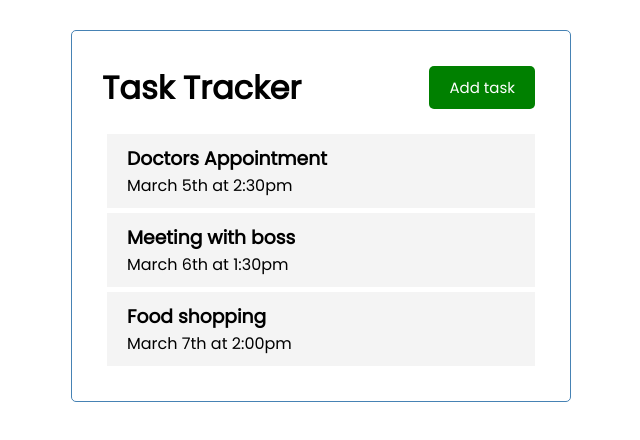
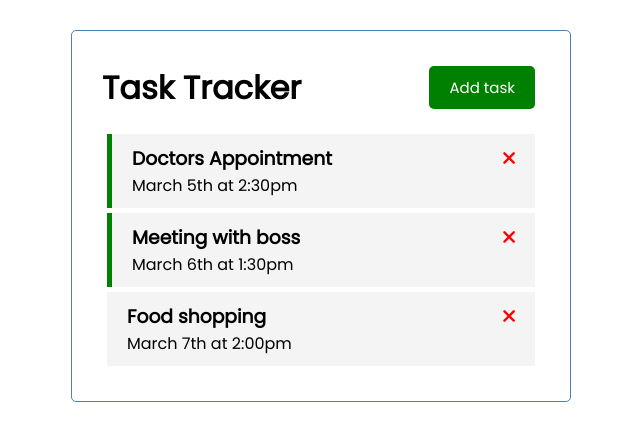
Before and after one commit to bennkingy/vue, a Vue app in the folder fundamentals/: page / in a window 1280 px wide. Shown: the top 440 px of the page, without its empty margins (319-959 px from the left). Built offline with nearby package versions, Linux system fonts and the light colour scheme.

Commit message:
Can delete tasks client side now

```diff
--- a/fundamentals/public/index.html
+++ b/fundamentals/public/index.html
@@ -4,6 +4,7 @@
     <meta charset="utf-8">
     <meta http-equiv="X-UA-Compatible" content="IE=edge">
     <meta name="viewport" content="width=device-width,initial-scale=1.0">
+    <link rel="stylesheet" href="https://cdnjs.cloudflare.com/ajax/libs/font-awesome/6.0.0/css/all.min.css" integrity="sha512-9usAa10IRO0HhonpyAIVpjrylPvoDwiPUiKdWk5t3PyolY1cOd4DSE0Ga+ri4AuTroPR5aQvXU9xC6qOPnzFeg==" crossorigin="anonymous" referrerpolicy="no-referrer" />
     <link rel="icon" href="<%= BASE_URL %>favicon.ico">
     <title><%= htmlWebpackPlugin.options.title %></title>
   </head>
--- a/fundamentals/src/App.vue
+++ b/fundamentals/src/App.vue
@@ -1,7 +1,7 @@
 <template>
   <div class="container">
     <Header title="Task Tracker" />
-    <Tasks :tasks="tasks" />
+    <Tasks  @delete-task="deleteTask"  :tasks="tasks" />
   </div>
 </template>
 
@@ -18,6 +18,13 @@
     data() {
       return {
         tasks: []
+      }
+    },
+    methods: {
+      deleteTask(id) {
+        if(confirm('Are you sure?')) {
+          this.tasks = this.tasks.filter((task) => task.id !== id)
+        }
       }
     },
     created() {
--- a/fundamentals/src/components/Task.vue
+++ b/fundamentals/src/components/Task.vue
@@ -1,8 +1,12 @@
 <template>
-    <div class="task">
-        <h3>{{ task.text }}</h3>
+    <div
+        @dblclick="$emit('toggle-reminder', task.id)"
+        :class="[task.reminder ? 'reminder' : '', 'task']">
+        <h3>
+            {{ task.text }}
+            <i @click="onDelete(task.id)" class="fas fa-times"></i>
+        </h3>
         <p>{{ task.day }}</p>
-
     </div>
 </template>
 
@@ -11,6 +15,12 @@
         name: 'Task',
         props: {
             task: Object
+        },
+        methods: {
+            onDelete(id) {
+                console.log(id)
+                this.$emit('delete-task', id)
+            }
         }
     }
 </script>
--- a/fundamentals/src/components/Tasks.vue
+++ b/fundamentals/src/components/Tasks.vue
@@ -1,7 +1,7 @@
 <template>
     <div>
         <div :key="task.id" v-for="task in tasks">
-            <Task :task="task" />
+            <Task @delete-task="$emit('delete-task', task.id)" :task="task" />
         </div>
     </div>
 </template>
@@ -14,6 +14,9 @@
     props: {
         tasks: Array
     },
-    components: {Task}
+    components: {
+        Task
+    },
+    emits: ['delte-task']
 }
 </script>
```
